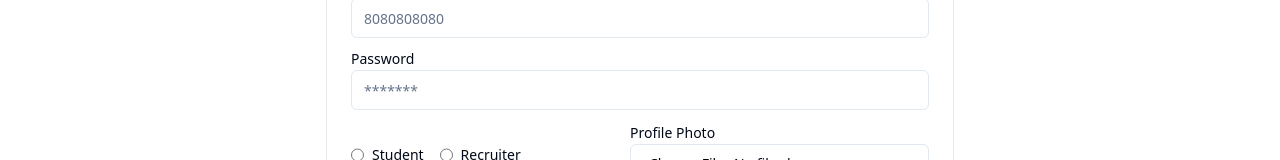
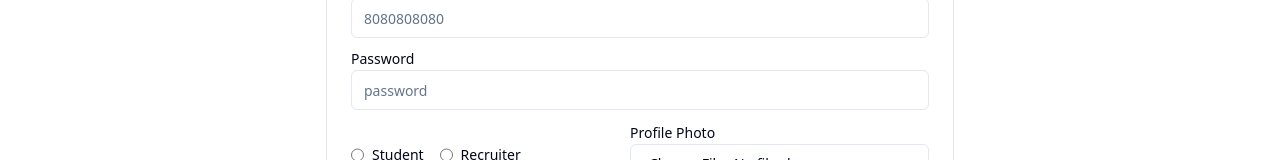
Before and after one commit to Yashodeepj7/Opportunity-Job-Portal-, a React (Vite) app in the folder frontend/: page /signup in a window 1280 px wide. Shown: the part 348-508 px from the top of the page. Built offline with nearby package versions, Linux system fonts and the light colour scheme.

Commit message:
Update password input

```diff
--- a/frontend/src/components/auth/Signup.jsx
+++ b/frontend/src/components/auth/Signup.jsx
@@ -157,7 +157,7 @@ const Signup = () => {
                             value={input.password}
                             name="password"
                             onChange={changeEventHandler}
-                            placeholder="*******"
+                            placeholder="password"
                         />
                     </div>
 
```
